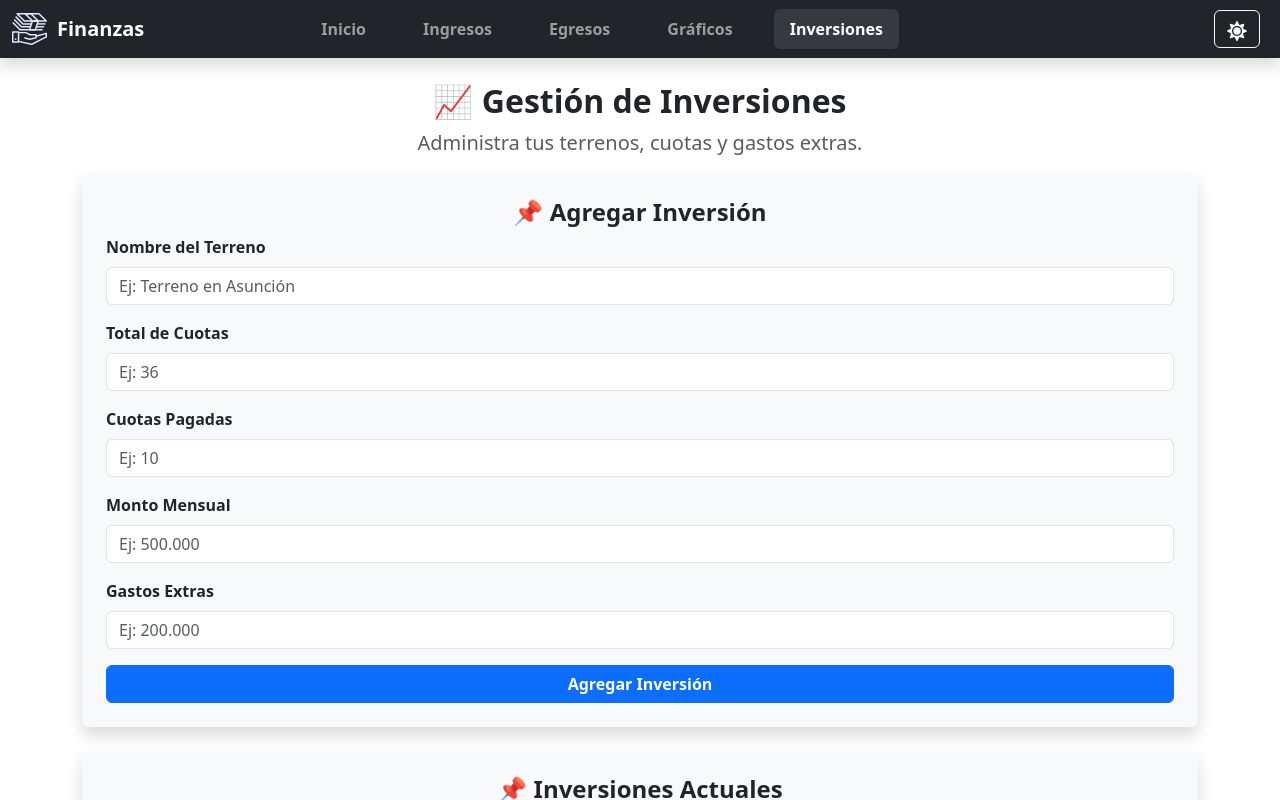
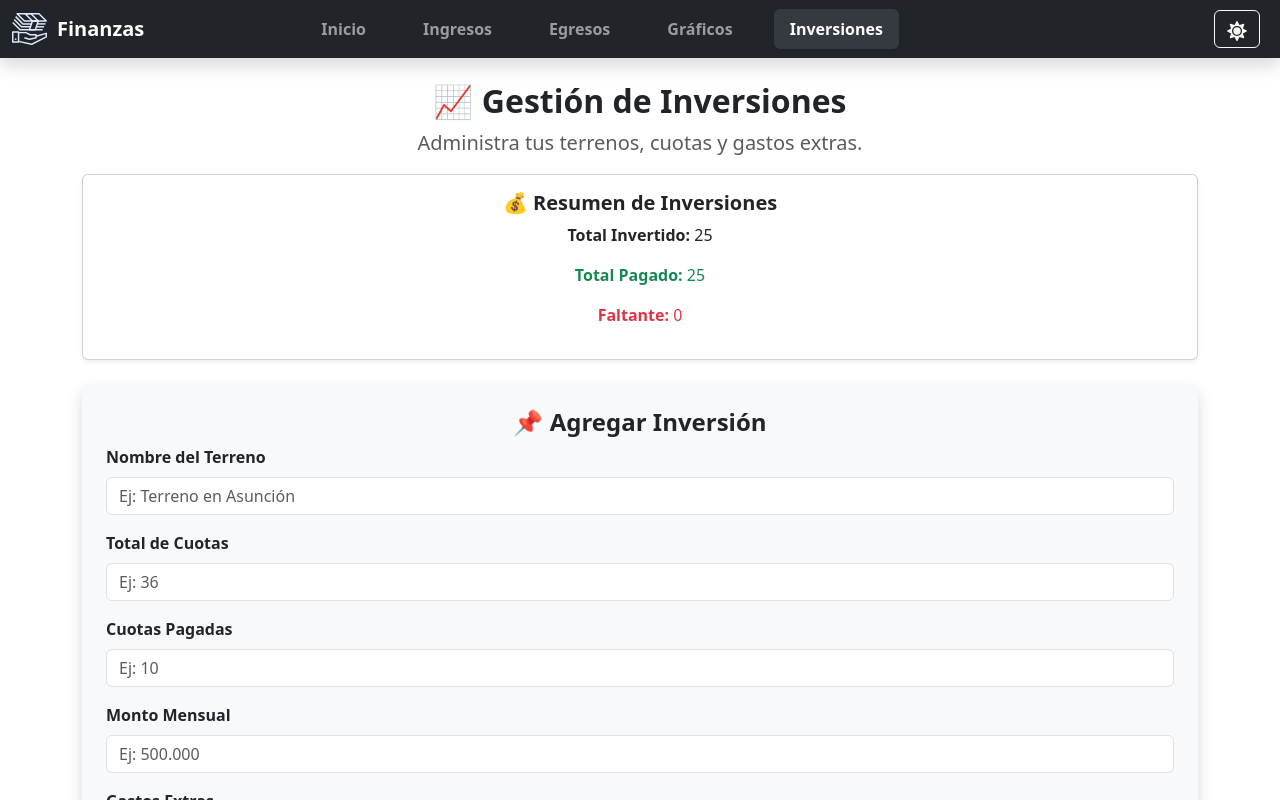
Before and after one commit to WildoFari/Finance-Tracker., a React (Create React App) app: page /Inversiones in a window 1280 px wide. Both pictures are taken after typing "Sample", "5", "5", "5", "5" into the empty fields and a click on the button "Agregar Inversión". Shown: the top 800 px of the page. Built offline with nearby package versions, Linux system fonts and the light colour scheme.

Commit message:
InvestmentSummary ready

```diff
--- /dev/null
+++ b/src/components/InvestmentSummary.js
@@ -0,0 +1,18 @@
+import React from 'react';
+
+const InvestmentSummary = ({ investments }) => {
+    const totalInversiones = investments.reduce((acc, inv) => acc + inv.totalCuotas * inv.montoMensual, 0);
+    const totalPagado = investments.reduce((acc, inv) => acc + inv.cuotasPagadas * inv.montoMensual, 0);
+    const totalFaltante = totalInversiones - totalPagado;
+
+    return (
+        <div className="card p-3 shadow-sm text-center">
+            <h5 className="fw-bold">💰 Resumen de Inversiones</h5>
+            <p><strong>Total Invertido:</strong> {totalInversiones.toLocaleString('es-ES')}</p>
+            <p className="text-success"><strong>Total Pagado:</strong> {totalPagado.toLocaleString('es-ES')}</p>
+            <p className="text-danger"><strong>Faltante:</strong> {totalFaltante.toLocaleString('es-ES')}</p>
+        </div>
+    );
+};
+
+export default InvestmentSummary;
--- a/src/pages/Inversiones.js
+++ b/src/pages/Inversiones.js
@@ -1,6 +1,7 @@
 import React, { useState } from 'react';
 import AddInvestment from '../components/AddInvestment';
 import InvestmentProgress from '../components/InvestmentProgress';
+import InvestmentSummary from '../components/InvestmentSummary';
 
 const Inversiones = () => {
     const [investments, setInvestments] = useState([]);
@@ -14,17 +15,23 @@ const Inversiones = () => {
             <h2 className="fw-bold text-center">📈 Gestión de Inversiones</h2>
             <p className="lead text-muted text-center">Administra tus terrenos, cuotas y gastos extras.</p>
 
+            {/* Resumen de inversiones */}
+            {investments.length > 0 && (
+                <div className="mb-4">
+                    <InvestmentSummary investments={investments} />
+                </div>
+            )}
+
             {/* Sección para agregar una nueva inversión */}
             <div className="mb-4">
                 <AddInvestment addInvestment={addInvestment} />
             </div>
 
-            {/* Resumen de inversiones */}
+            {/* Mostrar lista de inversiones */}
             {investments.length > 0 && (
                 <div className="card shadow border-0 p-4 rounded bg-light">
                     <h4 className="fw-bold text-center">📌 Inversiones Actuales</h4>
 
-                    {/* Mostrar cada inversión con su barra de progreso */}
                     <div className="row">
                         {investments.map((inv) => (
                             <div key={inv.id} className="col-md-6 mb-3">
```
